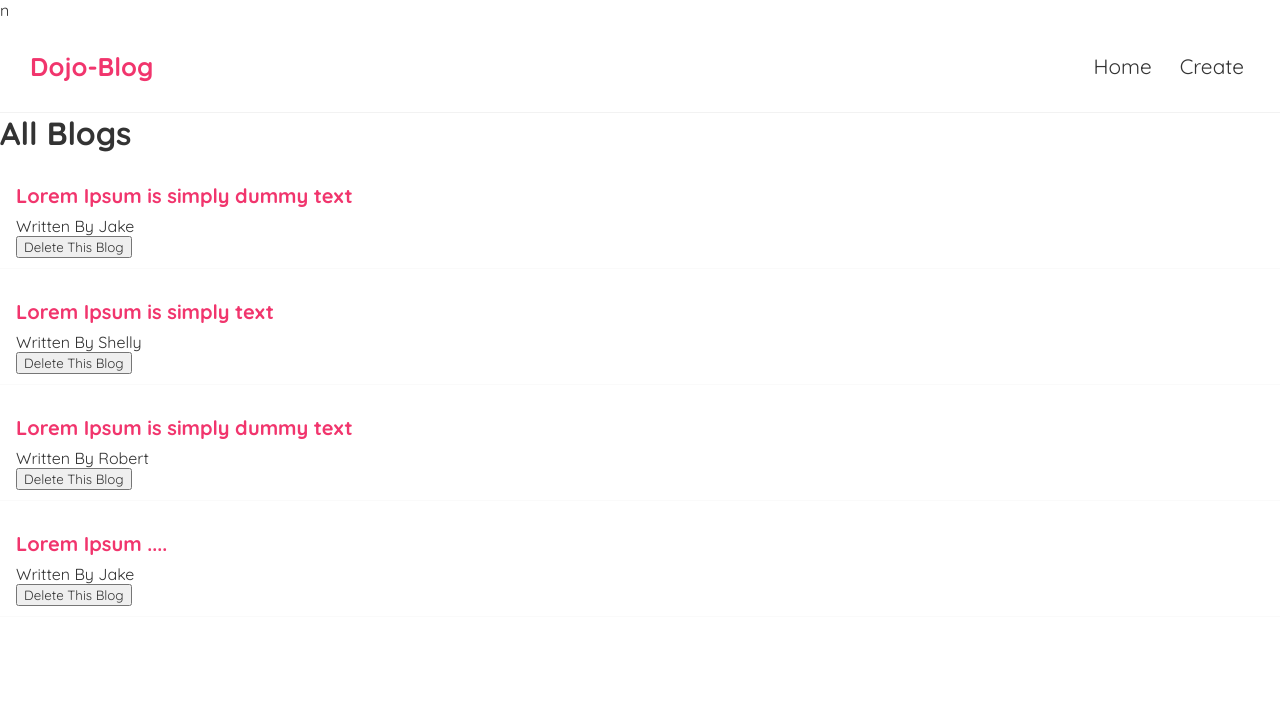
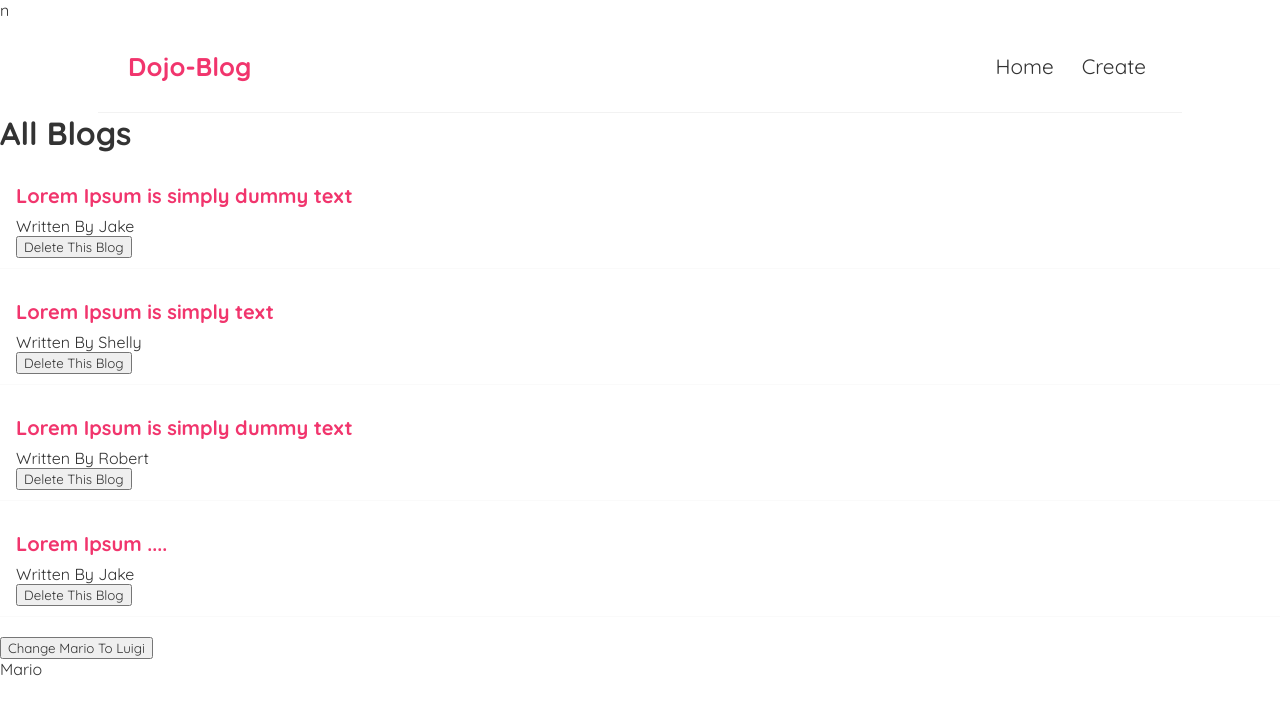
Before and after one commit to Kanwarbir02/dojo-bloG, a React (Create React App) app: page / in a window 1280 px wide. Shown: the top 714 px of the page. Built offline with nearby package versions, Linux system fonts and the light colour scheme.

Commit message:
Use dependancy array in UseEffect for state name

```diff
--- a/src/Homepage.js
+++ b/src/Homepage.js
@@ -1,4 +1,4 @@
-import {useState} from "react";
+import {useState, useEffect} from "react";
 import BlogList from "./blog_list";
 
 const Homepage = () => {
@@ -15,11 +15,20 @@ const Homepage = () => {
         setBlogs(newBlogs);
     }
 
+
+    const [name, setName] = useState("Mario");
+
+    useEffect(() => {
+        console.log("Use effect triggered");
+        // console.log(blogs);
+    }, [name])
+
     return (
 
         <div className="home">
             <BlogList blogs={blogs} title="All Blogs" handleDelete = {handleDelete}/>
-
+            <button onClick={ () => setName("Luigi") }>Change Mario To Luigi</button>
+            <p>{name}</p>
         {/* <BlogList blogProp={blogs.filter((blog) => blog.author.toLowerCase() === "jake")} title="Jake's Blogs" /> */}
 
         </div>
--- a/src/index.css
+++ b/src/index.css
@@ -10,7 +10,7 @@
   padding: 30px;
   display: flex;
   align-items: center;
-  /* max-width: 100vw; */
+  max-width: 80vw;
   margin: 0 auto;
   border-bottom: 1px solid #f2f2f2;
 }
@@ -33,8 +33,8 @@
 .content {
   max-width: 600px;
   margin: 40px auto;
-  padding: 20px;
-  align-items: left;
+  padding: 60px;
+  align-items: center;
 }
 
 /* blog previews / list */
```
